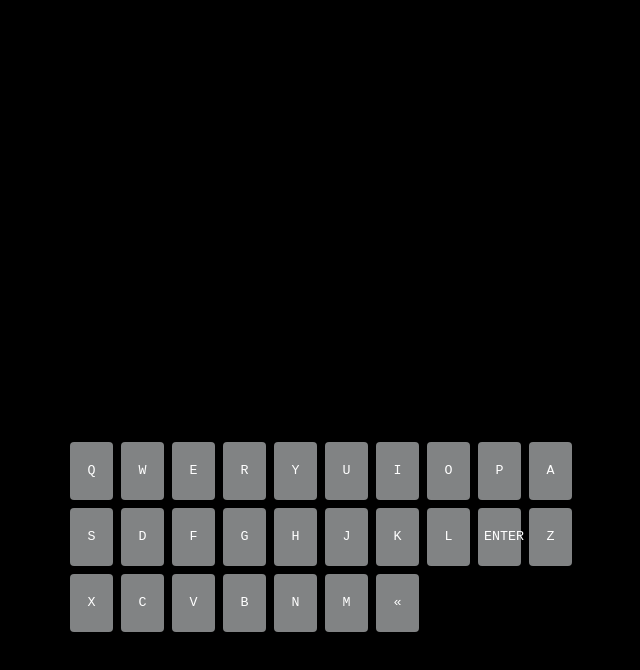
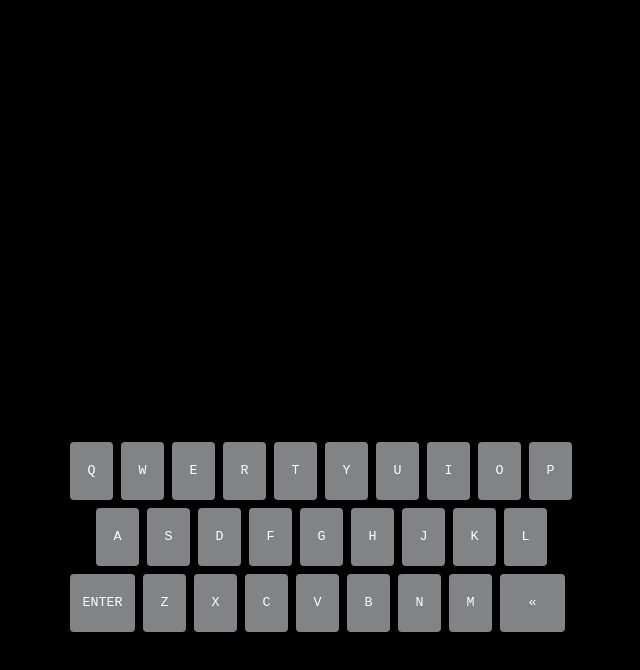
Before and after one commit to KeithMurph/Wordle, a plain HTML site: page index.html in a window 1280 px wide. Shown: the part 92-762 px from the top of the page, without its empty margins (319-959 px from the left). Drawn offline with Linux system fonts and the light colour scheme.

Commit message:
keyboard is looking a little bit better

```diff
--- a/app.js
+++ b/app.js
@@ -6,6 +6,7 @@ const keys = [
     'W',
     'E',
     'R',
+    'T',
     'Y',
     'U',
     'I',
--- a/styles.css
+++ b/styles.css
@@ -51,3 +51,12 @@ body {
     background-color: #818384;
     margin: 4px;
 }
+
+.keyContainer button:nth-child(11) {
+    margin-left: 30px;
+}
+
+.keyContainer button:nth-child(20),
+.keyContainer button:nth-child(28) {
+    width: 65px;
+}
```
